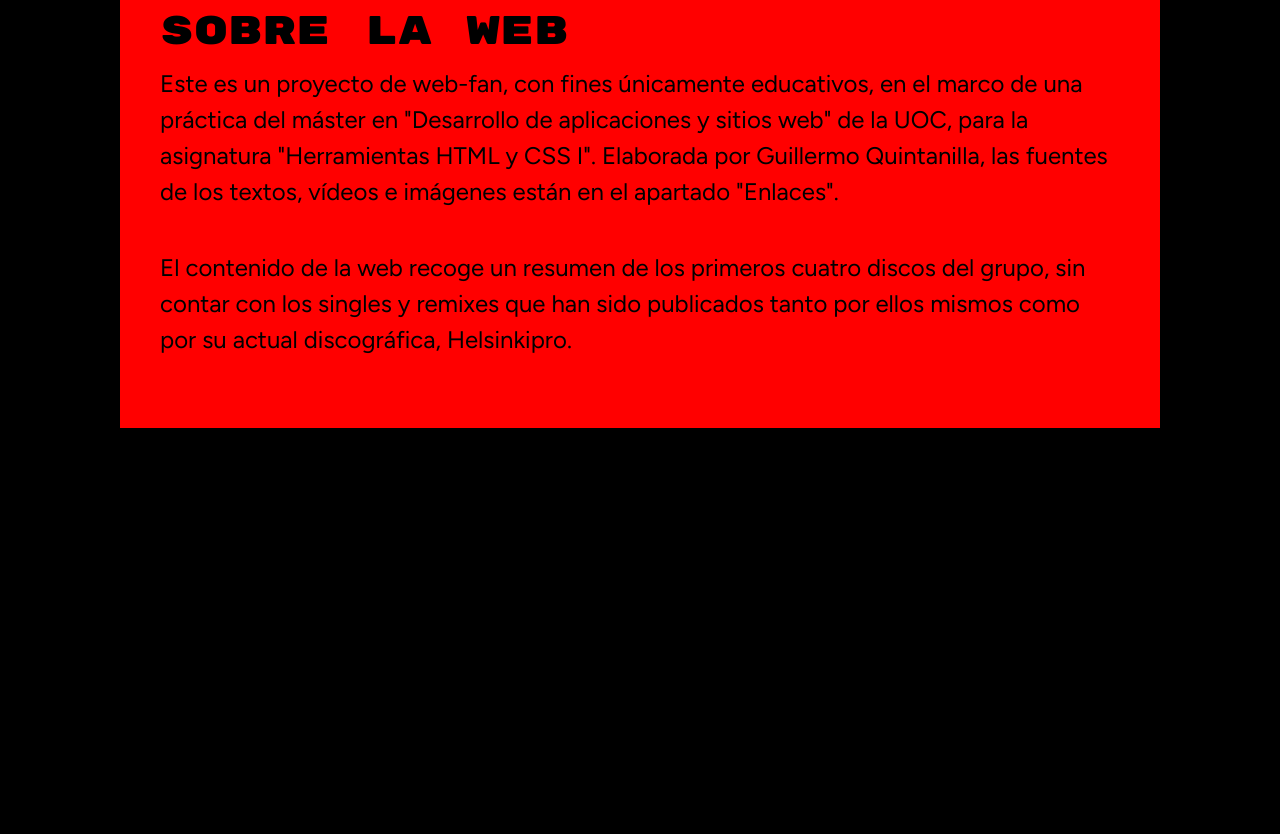
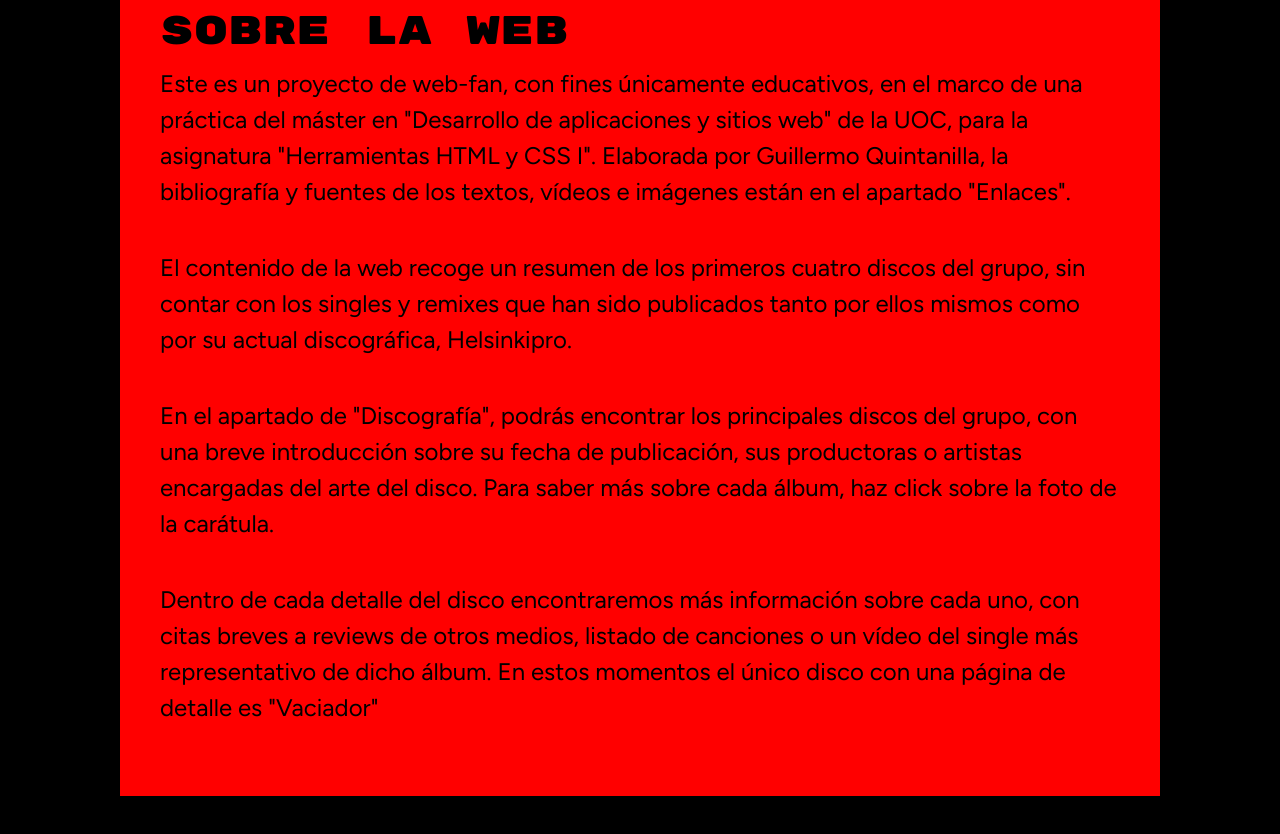
Before and after one commit to gquirod/HTMLCSSTOOLS-PEC1, a website built with Parcel: page src/about.html in a window 1280 px wide. Shown: the part 1317-2151 px from the top of the page. Before the commit the page ends 1925 px from the top, so only its background shows below. Built offline with nearby package versions, Linux system fonts and the light colour scheme.

Commit message:
expanded about page

```diff
--- a/src/about.html
+++ b/src/about.html
@@ -37,8 +37,10 @@
             https://helsinkipro.com/es/artists/vvv/</span></p>
 
         <h3>SOBRE LA WEB</h3>
-        <p>Este es un proyecto de web-fan, con fines únicamente educativos, en el marco de una práctica del máster en "Desarrollo de aplicaciones y sitios web" de la UOC, para la asignatura "Herramientas HTML y CSS I". Elaborada por Guillermo Quintanilla, las fuentes de los textos, vídeos e imágenes están en el apartado "Enlaces".</p>
+        <p>Este es un proyecto de web-fan, con fines únicamente educativos, en el marco de una práctica del máster en "Desarrollo de aplicaciones y sitios web" de la UOC, para la asignatura "Herramientas HTML y CSS I". Elaborada por Guillermo Quintanilla, la bibliografía y fuentes de los textos, vídeos e imágenes están en el apartado "Enlaces".</p>
         <p>El contenido de la web recoge un resumen de los primeros cuatro discos del grupo, sin contar con los singles y remixes que han sido publicados tanto por ellos mismos como por su actual discográfica, Helsinkipro.</p>
+        <p>En el apartado de "Discografía", podrás encontrar los principales discos del grupo, con una breve introducción sobre su fecha de publicación, sus productoras o artistas encargadas del arte del disco. Para saber más sobre cada álbum, haz click sobre la foto de la carátula.</p>
+        <p>Dentro de cada detalle del disco encontraremos más información sobre cada uno, con citas breves a reviews de otros medios, listado de canciones o un vídeo del single más representativo de dicho álbum. En estos momentos el único disco con una página de detalle es "Vaciador"</p>
     </div>
     <include src="src/components/footerMenu.html"></include>
   </main>
```
